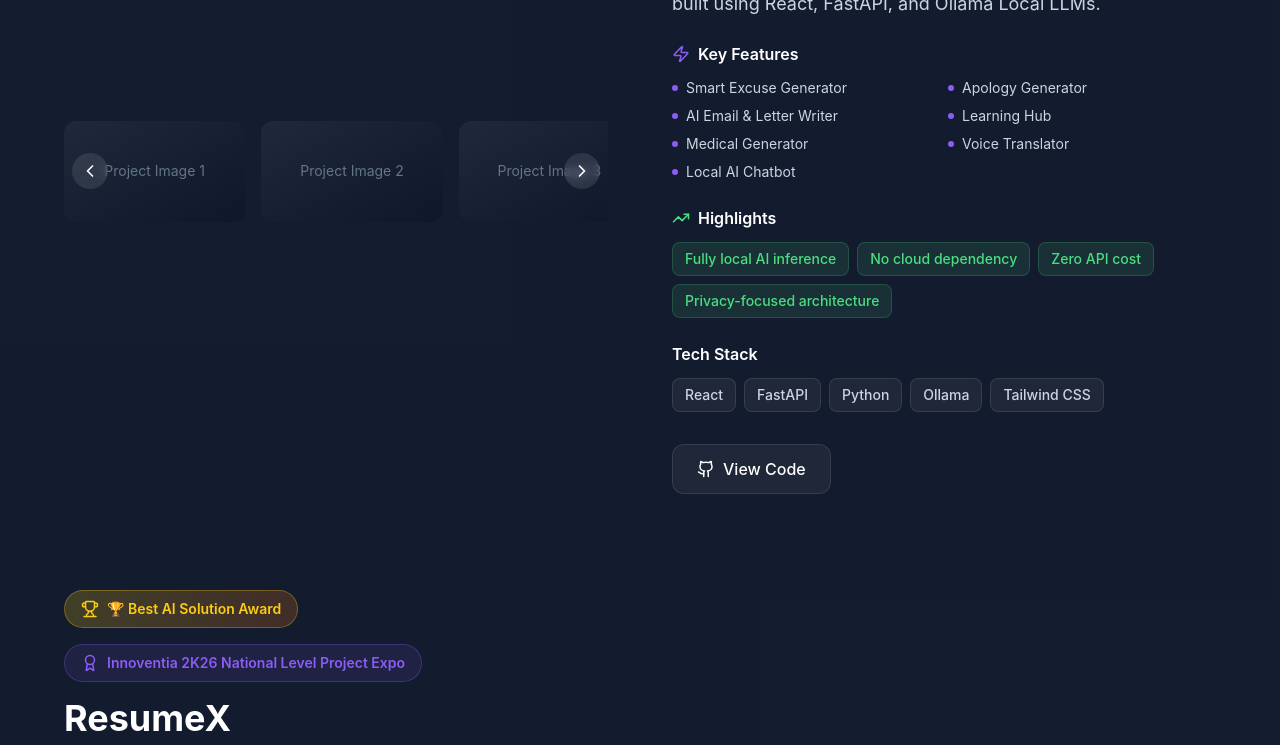
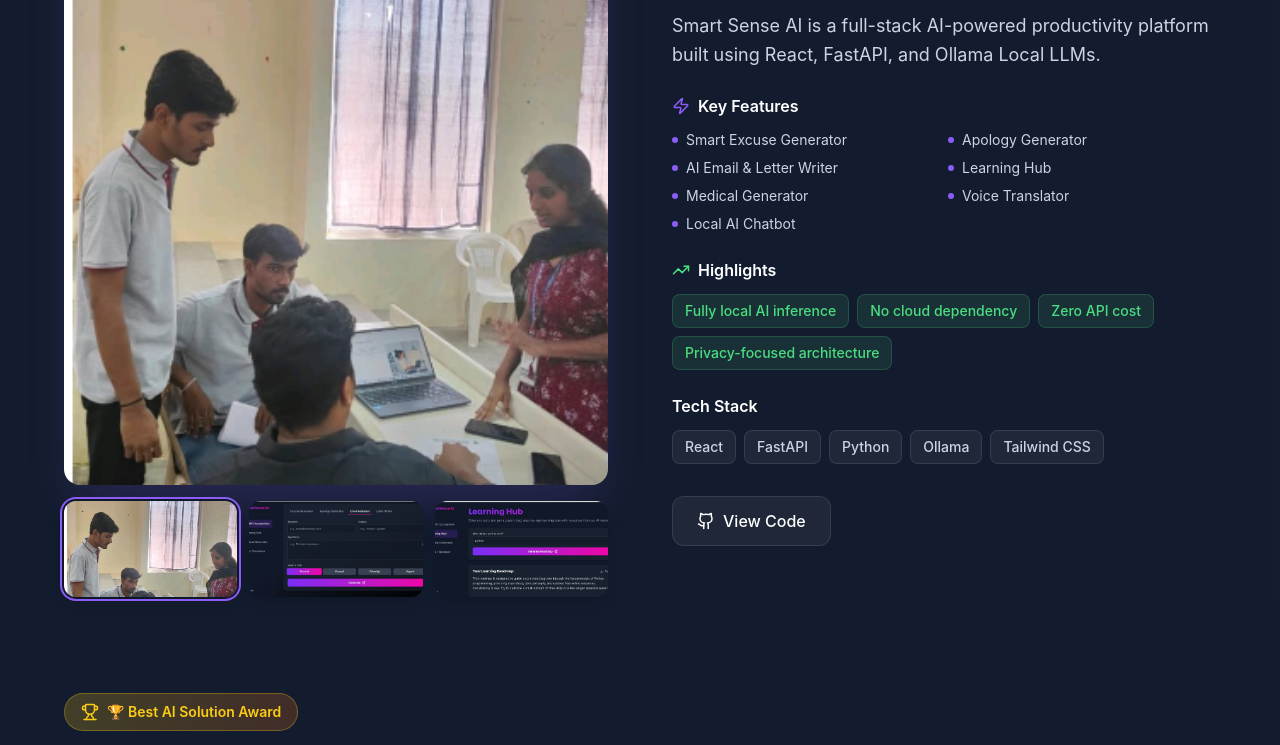
Before and after one commit to aruna-31/aruna-s-portfolio, a React (Vite) app: page / in a window 1280 px wide. Shown: the part 2960-3705 px from the top of the page. Built offline with nearby package versions, Linux system fonts and the light colour scheme.

Commit message:
updated projectcards

```diff
--- a/package.json
+++ b/package.json
@@ -10,6 +10,7 @@
     "preview": "vite preview"
   },
   "dependencies": {
+    "@emailjs/browser": "^4.4.1",
     "clsx": "^2.1.1",
     "embla-carousel-react": "^8.6.0",
     "framer-motion": "^12.23.26",
--- a/src/components/ProjectCard.tsx
+++ b/src/components/ProjectCard.tsx
@@ -1,6 +1,6 @@
 import { motion } from 'framer-motion';
+import { useState } from 'react';
 import { ExternalLink, Github, Award, Trophy, TrendingUp, Users, Zap } from 'lucide-react';
-import ImageGallery from './ImageGallery';
 
 interface ProjectCardProps {
     project: any;
@@ -10,6 +10,7 @@
 const ProjectCard = ({ project, index }: ProjectCardProps) => {
     const isEven = index % 2 === 0;
     const isFlagship = project.id === 2;
+    const [featuredImageIndex, setFeaturedImageIndex] = useState(0);
 
     // Use actual images from project data or fallback to placeholder
     const images = project.images || Array.from({ length: project.imageCount }, (_, i) =>
@@ -22,9 +23,13 @@
             whileInView={{ opacity: 1, y: 0 }}
             viewport={{ once: true, margin: "-100px" }}
             transition={{ duration: 0.6 }}
-            className={`grid lg:grid-cols-2 gap-8 lg:gap-16 items-center ${isEven ? '' : 'lg:flex-row-reverse'}`}
+            className={images && images.length > 0
+                ? `grid lg:grid-cols-2 gap-8 lg:gap-16 items-center ${isEven ? '' : 'lg:flex-row-reverse'}`
+                : 'max-w-4xl mx-auto'
+            }
         >
-            {/* Image Gallery */}
+            {/* Image Gallery - Only render if images exist */}
+            {images && images.length > 0 && (
                 <div className={isEven ? 'order-1' : 'order-2'}>
                     <motion.div
                         whileHover={{ scale: 1.02 }}
@@ -40,12 +45,53 @@
                                 ⭐ Flagship Project
                             </motion.div>
                         )}
-                    <ImageGallery images={images} projectName={project.title} />
+                        {/* Large Featured Image */}
+                        <motion.div
+                            initial={{ opacity: 0, scale: 0.95 }}
+                            animate={{ opacity: 1, scale: 1 }}
+                            transition={{ duration: 0.5 }}
+                            className="relative rounded-2xl overflow-hidden shadow-2xl shadow-primary/20 mb-4"
+                        >
+                            <img
+                                src={images[featuredImageIndex]}
+                                alt={`${project.title} - Image ${featuredImageIndex + 1}`}
+                                className="w-full h-auto object-cover"
+                                loading="eager"
+                            />
+                        </motion.div>
+
+                        {/* Thumbnails */}
+                        {images.length > 1 && (
+                            <div className="grid grid-cols-3 gap-3">
+                                {images.map((image: string, idx: number) => (
+                                    <motion.button
+                                        key={idx}
+                                        onClick={() => setFeaturedImageIndex(idx)}
+                                        initial={{ opacity: 0, y: 10 }}
+                                        animate={{ opacity: 1, y: 0 }}
+                                        transition={{ delay: idx * 0.1 }}
+                                        className={`relative rounded-xl overflow-hidden shadow-lg transition-all duration-300 ${
+                                            featuredImageIndex === idx
+                                                ? 'ring-2 ring-primary ring-offset-2 ring-offset-dark scale-105'
+                                                : 'hover:scale-105 hover:shadow-xl'
+                                        }`}
+                                    >
+                                        <img
+                                            src={image}
+                                            alt={`${project.title} - Thumbnail ${idx + 1}`}
+                                            className="w-full h-24 object-cover"
+                                            loading="eager"
+                                        />
+                                    </motion.button>
+                                ))}
+                            </div>
+                        )}
                     </motion.div>
                 </div>
+            )}
 
             {/* Content */}
-            <div className={isEven ? 'order-2' : 'order-1'}>
+            <div className={images && images.length > 0 ? (isEven ? 'order-2' : 'order-1') : 'w-full text-center'}>
                 {/* Achievement Badge */}
                 {project.achievement && (
                     <motion.div
--- a/src/content/portfolioData.ts
+++ b/src/content/portfolioData.ts
@@ -127,8 +127,8 @@
             techStack: ["Python", "IoT", "Embedded Systems"],
             imageCount: 2,
             images: [
-                "/projects/water-distribution-system/samved2.jpg",
-                "/projects/water-distribution-system/leakd.jpg"
+                "/projects/water distribution system/samved2.jpg",
+                "/projects/water distribution system/leakd.jpg"
             ],
             links: {
                 code: "https://github.com/aruna-31/smart_water_monitoring"
@@ -181,11 +181,7 @@
                 "Google Gemini AI",
                 "Vite"
             ],
-            images: [
-                "https://images.unsplash.com/photo-1451187580459-43490279c0fa?ixlib=rb-1.2.1&auto=format&fit=crop&w=800&q=80",
-                "https://images.unsplash.com/photo-1485827404703-89b55fcc595e?ixlib=rb-1.2.1&auto=format&fit=crop&w=800&q=80",
-                "https://images.unsplash.com/photo-1526374965328-7f61d4dc18c5?ixlib=rb-1.2.1&auto=format&fit=crop&w=800&q=80"
-            ],
+
             links: {
                 demo: "https://fluffy-cuchufli-829b98.netlify.app/",
                 code: "https://github.com/aruna-31/story_generator"
```
Also changed, not shown: 1 other file (tests, documents, lock files or other folders). Lines whose indentation alone changed are shown as unchanged.
